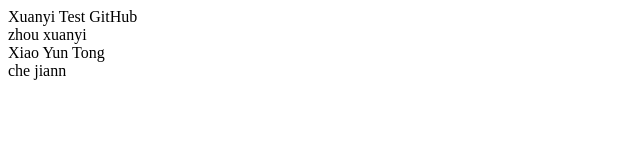
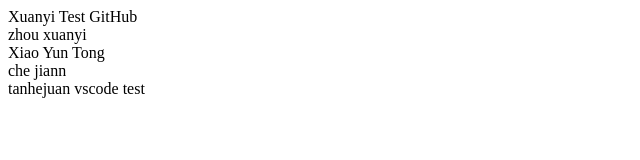
Before and after one commit to Kong-T/Practical-training, a plain HTML site: page web/index.html in a window 1280 px wide. Shown: the whole page, without its empty margins (0-640 px from the left). Drawn offline with Linux system fonts and the light colour scheme.

Commit message:
tanhejuan test

```diff
--- a/web/index.html
+++ b/web/index.html
@@ -15,5 +15,6 @@
         <div>zhou xuanyi<div>
         <div>Xiao Yun Tong<div>
                 <div>che jiann<div>
+                 <div>   tanhejuan vscode test<div>
     </body>
 </html>
```
